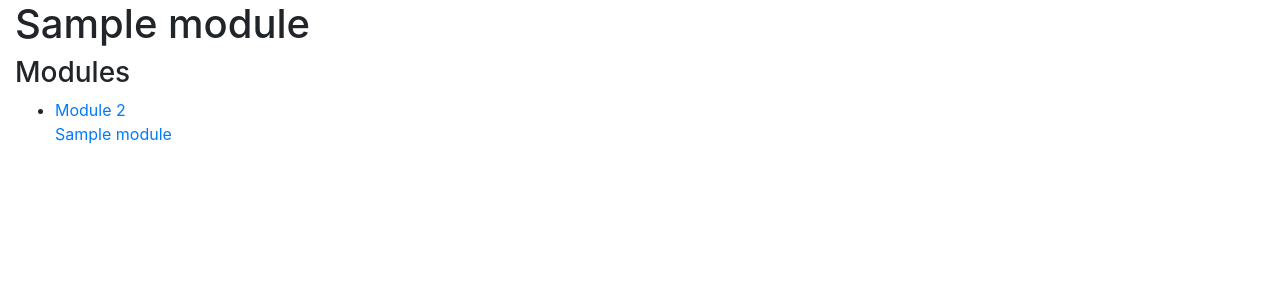
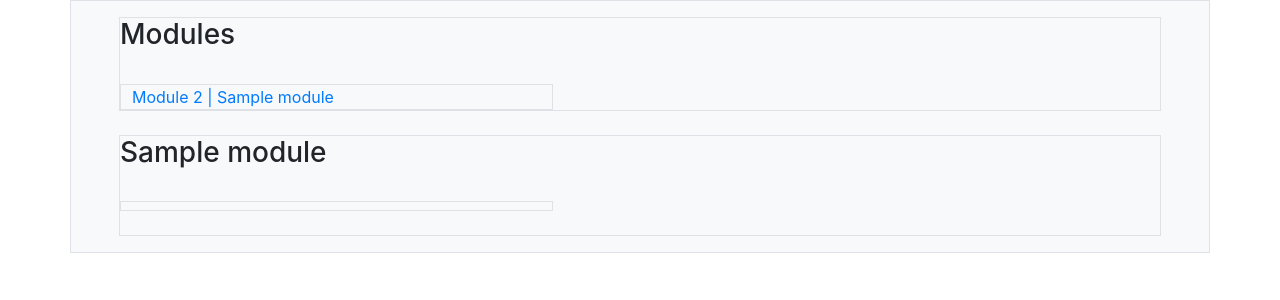
Before and after one commit to leviprice97/canvaslite, a Django app: page /students/course/1/ in a window 1280 px wide. Shown: the part 56-356 px from the top of the page. Run offline with Django 3.2, Linux system fonts and the light colour scheme; a user stored in the database is signed in; tables that the repository leaves empty hold one stand-in row (values such as "Sample post"); parts of the project's set-up code (start-up, migrations or seed data) failed here and were passed over; some libraries are stand-ins or nearby versions.

Commit message:
udpates to student detail page

```diff
--- a/students/templates/students/course/detail.html
+++ b/students/templates/students/course/detail.html
@@ -5,34 +5,49 @@
 {% endblock %}
 
 {% block content %}
-    <h1>
+<div class="container px-lg-5">
+    <div class="row mx-lg-n5">
+        <div class="col py-3 px-lg-5 border bg-light">
+            <div class="border">
+                <h3>Modules</h3><br>
+                {% for m in object.modules.all %}
+                    <div class="col-lg-5 border">
+                        <div class="row mx-lg-n1">
+                            <a href="{% url "student_course_detail_module" object.id m.id %}"> Module {{ m.order|add:1 }} | {{ m.title }}</a>
+                        </div>
+                    </div>
+                {% empty %}
+                <div class="col-5 border">
+                    No modules yet.
+                </div>
+                {% endfor %}
+            </div>
+            <br>
+            <div class="border">
+                <h3>
                     {{ module.title }}
-    </h1>
-    <div class="contents">
-        <h3>Modules</h3>
-        <ul id="modules">
-        {% for m in object.modules.all %}
-            <li data-id="{{ m.id }}" {% if m == module %}class="selected" {% endif %}>
-                <a href="{% url "student_course_detail_module" object.id m.id %}">
-                    <span>
-                        Module <span class="order">{{ m.order|add:1 }}
-                    </span>
-                    </span>
+                </h3>
                 <br>
-                    {{ m.title }}
-                </a>
-            </li>
-        {% empty %}
-            <li>No modules yet.</li>
-        {% endfor %}
-        </ul>
-    </div>
-    <div class="module">
                 {% for content in module.contents.all %}
                     {% with item=content.item %}
-                <h2>{{ item.title }}</h2>
+                    <div class="col-lg-5 border">
+                        <div class="row mx-lg-n1">
+                            <h3>{{ item.title }}</h3>
+                        </div>
+                        <div class="row mx-lg-n1">
                         {{ item.render }}
+                        </div>
+                    </div>
                     {% endwith %}
+                    {% empty %}
+                    <div class="col-5 border">
+                        No content yet.
+                    </div>
+                    <br>
                 {% endfor %}
+                <br>
+            </div>
+        </div>
+    </div>
 </div>
 {% endblock %}
```
Lines whose indentation alone changed are shown as unchanged.
